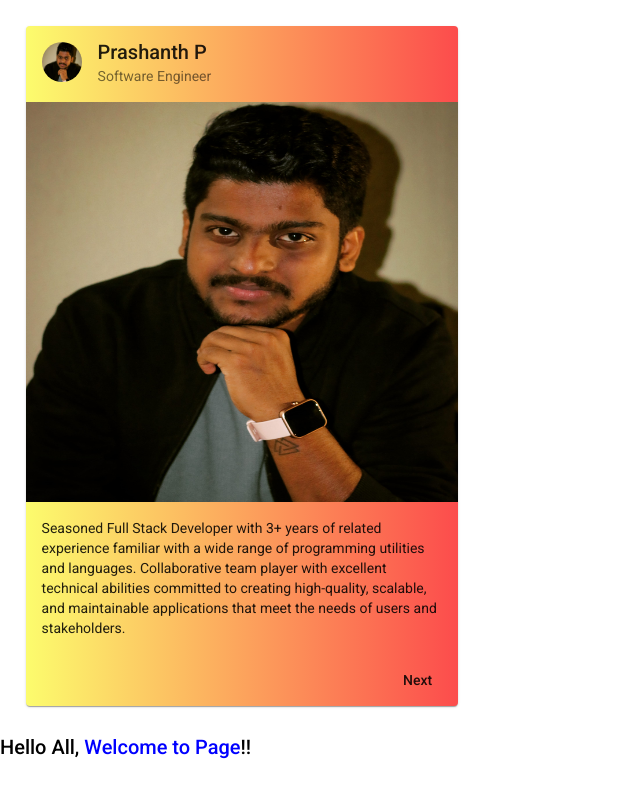
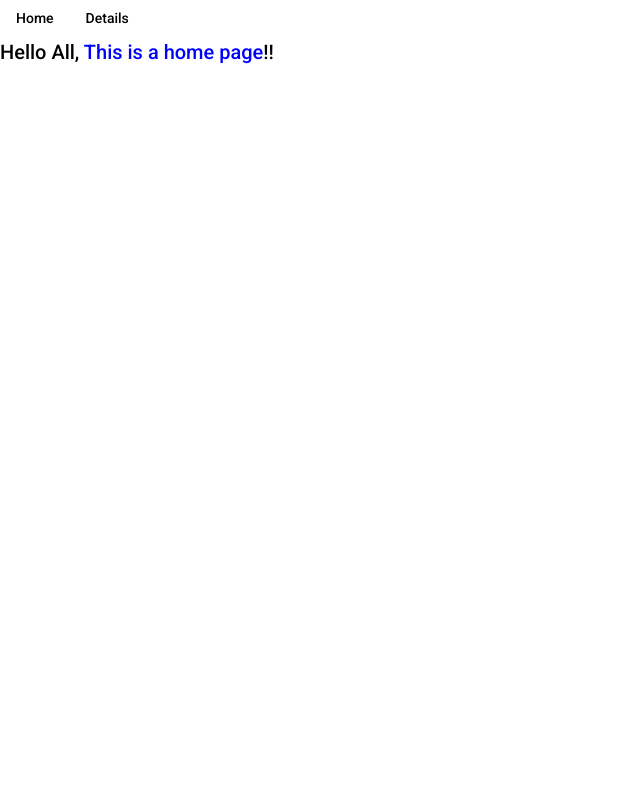
Before and after one commit to prashudev/prashudev-github, an Angular app: page /home in a window 1280 px wide. Shown: the top 796 px of the page, without its empty margins (0-640 px from the left). Built offline with nearby package versions, Linux system fonts and the light colour scheme.

Commit message:
Routing on home page

```diff
--- a/src/app/app-routing.module.ts
+++ b/src/app/app-routing.module.ts
@@ -1,9 +1,11 @@
 import { NgModule } from '@angular/core';
 import { RouterModule, Routes } from '@angular/router';
+import { DetailsComponent } from './details/details.component';
 import { HomeComponent } from './home/home.component';
 
 const routes: Routes = [
   {path: 'home', component: HomeComponent},
+  {path: 'details', component: DetailsComponent},
 ];
 
 @NgModule({
--- a/src/app/app.component.html
+++ b/src/app/app.component.html
@@ -2,7 +2,7 @@
 
 <!-- <h2>Hello All, <span style="color: blue;">Welcome to Page</span>!!</h2> -->
 
-<mat-card class="example-card" style="background-color: #e2e2e2;">
+<!-- <mat-card class="example-card" style="background-color: #e2e2e2;">
     <mat-card-header >
       <div mat-card-avatar class="example-header-image"></div>
       <mat-card-title>Prashanth P</mat-card-title>
@@ -19,6 +19,7 @@
     <mat-card-actions align="end">
         <button mat-button (click)="takeToHome()">Next</button>
       </mat-card-actions>
-  </mat-card>
-
+  </mat-card> -->
+  <button mat-button (click)="takeToHome()">Home</button>
+  <button mat-button (click)="takeToDetails()">Details</button>
 <router-outlet></router-outlet>
--- a/src/app/app.component.ts
+++ b/src/app/app.component.ts
@@ -13,4 +13,8 @@ export class AppComponent {
   takeToHome(){
     this.router.navigateByUrl('/home');
   }
+
+  takeToDetails() {
+    this.router.navigateByUrl('/details');
+  }
 }
--- a/src/app/app.module.ts
+++ b/src/app/app.module.ts
@@ -6,11 +6,13 @@ import { AppComponent } from './app.component';
 import { HomeComponent } from './home/home.component';
 import {MatCardModule} from '@angular/material/card';
 import {MatButtonModule} from '@angular/material/button';
+import { DetailsComponent } from './details/details.component';
 
 @NgModule({
   declarations: [
     AppComponent,
-    HomeComponent
+    HomeComponent,
+    DetailsComponent
   ],
   imports: [
     BrowserModule,
--- /dev/null
+++ b/src/app/details/details.component.html
@@ -0,0 +1 @@
+<h2>Hello All, <span style="color: rgb(0, 255, 21);">This is a Details page</span>!!</h2>
--- /dev/null
+++ b/src/app/details/details.component.ts
@@ -0,0 +1,15 @@
+import { Component, OnInit } from '@angular/core';
+
+@Component({
+  selector: 'app-details',
+  templateUrl: './details.component.html',
+  styleUrls: ['./details.component.css']
+})
+export class DetailsComponent implements OnInit {
+
+  constructor() { }
+
+  ngOnInit(): void {
+  }
+
+}
--- a/src/app/home/home.component.html
+++ b/src/app/home/home.component.html
@@ -1 +1 @@
-<h2>Hello All, <span style="color: blue;">Welcome to Page</span>!!</h2>
+<h2>Hello All, <span style="color: blue;">This is a home page</span>!!</h2>
```
Also changed, not shown: src/app/details/details.component.css (added), 4 other files (tests, documents, lock files or other folders).
